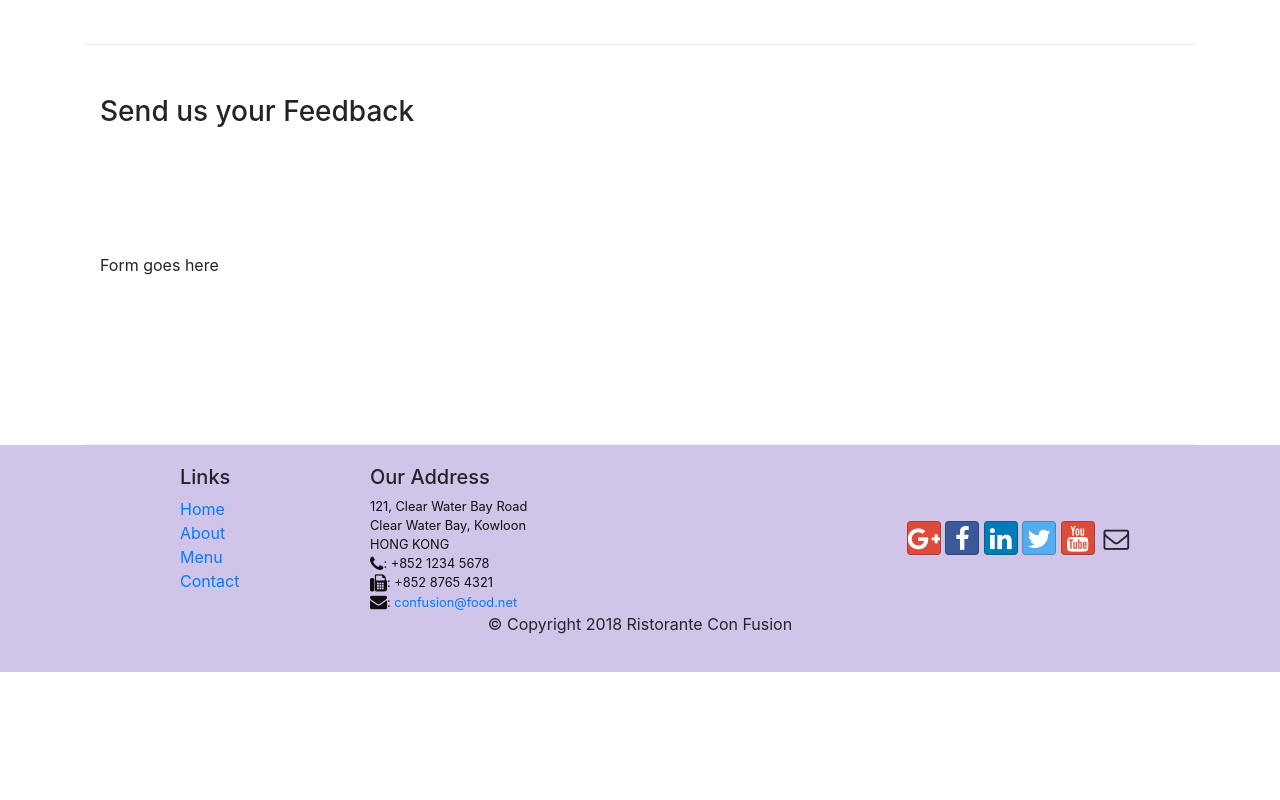
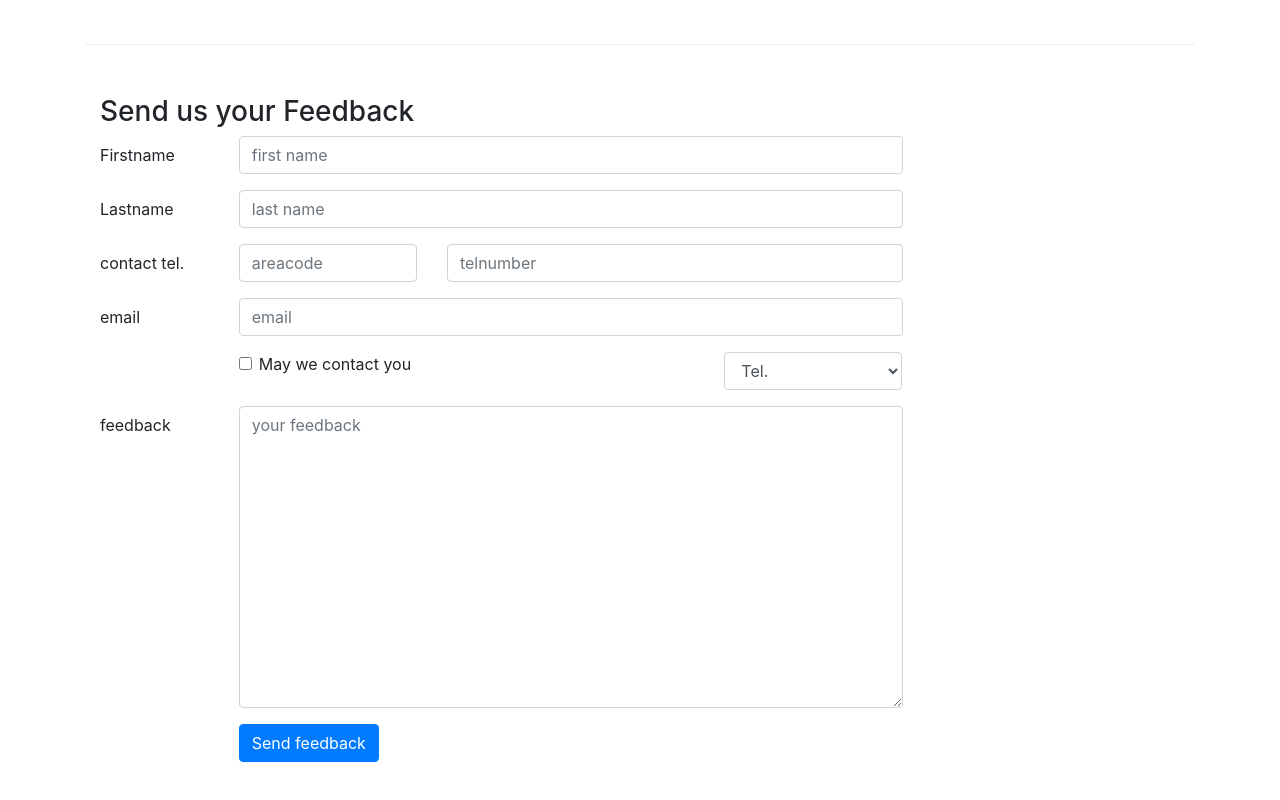
Before and after one commit to mutabazifidele/angular_hongkong_university, a website: page contactus.html in a window 1280 px wide. Shown: the part 820-1620 px from the top of the page. Before the commit the page ends 1492 px from the top, so only its background shows below. Drawn offline with nearby package versions, Linux system fonts and the light colour scheme.

Commit message:
Exercise forms finished!

```diff
--- a/contactus.html
+++ b/contactus.html
@@ -93,9 +93,70 @@
               <h3>Send us your Feedback</h3>
            </div>
             <div class="col-12 col-md-9">
-                Form goes here
+                <form>
+                    <div class="form-group row">
+                        <label for="firstname" class="col-md-2 col-form-label">Firstname</label>
+                        <div class="col-md-10">
+                            <input type="text" class="form-control" id="firstname" name="firstname" placeholder="first name">
+                        </div>
+                    </div>
+                    <div class="form-group row">
+                        <label for="lastname" class="col-md-2 col-form-label">Lastname</label>
+                        <div class="col-md-10">
+                            <input type="text" class="form-control" id="lastname" name="lastname" placeholder="last name">
+                        </div>
+                    </div>
+
+                    <div class="form-group row">
+                        <label for="telnumber" class="col-12 col-md-2 col-form-label">contact tel.</label>
+                        <div class="col-5 col-md-3">
+                            <input type="tel" class="form-control" id="areacode" name="areacode" placeholder="areacode">
+                        </div>
+                        <div class="col-7 col-md-7">
+                            <input type="tel" class="form-control" id="telnumber" name="telnumber" placeholder="telnumber">
+                        </div>
+                    </div>
+                    <div class="form-group row">
+                        <label for="emailid" class="col-md-2 col-form-label">email</label>
+                        <div class="col-md-10">
+                            <input type="email" class="form-control" id="emailid" name="email" placeholder="email">
+                        </div>
+                    </div>
+
+                    <div class="form-group row">
+                        <div class="col-md-6 offset-md-2">
+                            <div class="form-check">
+                                <input type="checkbox" id="approve" class="form-check-input"
+                                name="approve" id="approve" value="" >
+                                <label type="label" class="form-check-label" for="approve">May we contact you</label>
+                            </div>
+                        </div>
+                        <div class="col-md-3 offset-md-1">
+                            <select class="form-control">
+                                <option> Tel.</option>
+                                <option> Email</option>
+                            </select>
+                        </div>
+
+                    </div>
+                    <div class="form-group row">
+                        <label for="feedback" class="col-md-2 col-form-label">feedback</label>
+                        <div class="col-md-10">
+                            <textarea class="form-control" id="feedback" name="feedback" placeholder="your feedback" rows=12></textarea>
+                        </div>
+                    </div>
+                    <div class="form-group row">
+                        <div class="offset-md-2 col-md-10">
+                            <button type="submit" class="btn btn-primary">
+                            Send feedback
+                            </button>
+                        </div>
+                    </div>
+                </form>
+
             </div>
              <div class="col-12 col-md">
+
             </div>
        </div>
 
```
